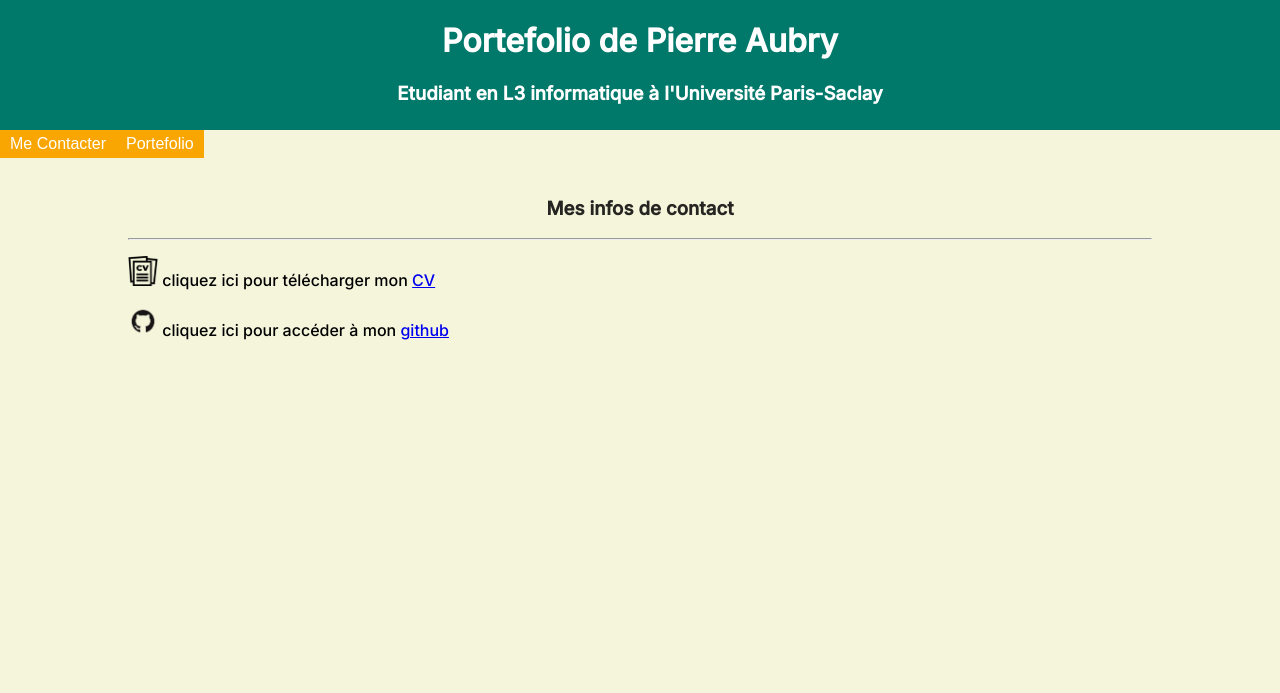
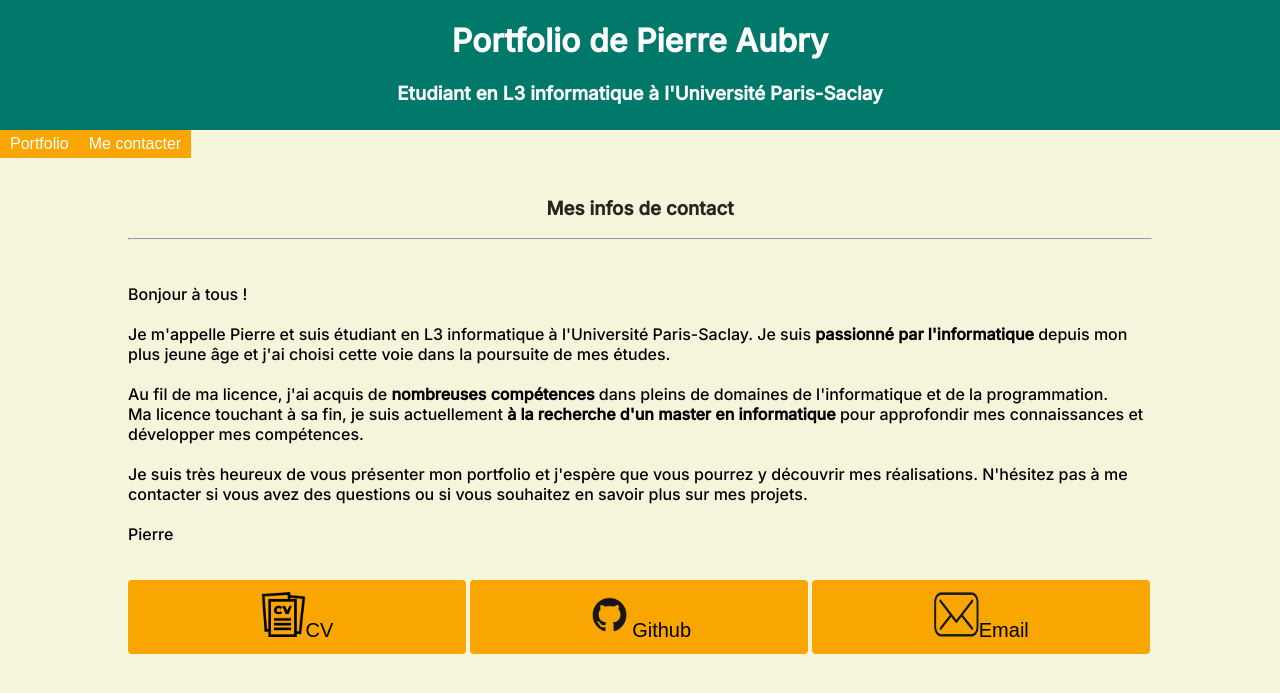
Before and after one commit to caillouaufromage/caillouaufromage.github.io, a PHP site: page /contact.html in a window 1280 px wide. Shown: the top 693 px of the page. Run offline with PHP 8.4, Linux system fonts and the light colour scheme.

Commit message:
page contacts + portfolio
Ajout descriptions + images
pages contact presque finie

```diff
--- a/contact.html
+++ b/contact.html
@@ -2,8 +2,8 @@
 <!DOCTYPE html>
 <html>
 <head>
-    <title>Pierre AUBRY - portefolio </title>
-    <link rel="icon" href="logos/drapeauFR.png">
+    <title>Pierre AUBRY - Portfolio </title>
+    <link rel="icon" href="logos/logo_site.png">
     <!-- the file style.css contains all the style of this file -->
     <link rel="preconnect" href="https://fonts.googleapis.com">
     <link rel="preconnect" href="https://fonts.gstatic.com" crossorigin>
@@ -18,14 +18,14 @@
     <div class="navtop">
         <div>
             <!-- EN-TÊTE -->
-            <h1 id=titre data-caption="caption">Portefolio de Pierre Aubry</h1>
+            <h1 id=titre data-caption="caption">Portfolio de Pierre Aubry</h1>
             <h3 id=titre data-caption="caption">Etudiant en L3 informatique à l'Université Paris-Saclay</h3>
         </div>
     </div>
 
     <div class="container">
-        <a href="contact.html"><button class="btn">Me Contacter</button></a>
-        <a href="index.php"><button class="btn">Portefolio</button></a>
+        <a href="index.html"><button class="btn">Portfolio</button></a>
+        <a href="contact.html"><button class="btn">Me contacter</button></a>
     </div>
 
 
@@ -35,10 +35,22 @@
     <div class="indent_content">
         <h3 id=rubrique> Mes infos de contact </h3>
         <hr>
-        <!-- lien cliquable vers mon cv dans ressources/cv -->
-        <p><img src="logos/logo_cv.png" style="width:30px;height:30px;">  cliquez ici pour télécharger mon <a target="_blank" href="documents/cv.pdf">CV</a></p>
-        <!-- lien vers mon github -->
-        <p><img src="logos/logo_github.png" style="width:30px;height:30px;"> cliquez ici pour accéder à mon <a target="_blank" href="https://github.com/caillouaufromage">github</a></p>
-    </div>
+        <br>
+        <p>
+            Bonjour à tous !<br><br>
+            Je m'appelle Pierre et suis étudiant en L3 informatique à l'Université Paris-Saclay. Je suis <b>passionné par l'informatique</b> depuis mon plus jeune âge et j'ai choisi cette voie dans la poursuite de mes études.<br><br>
+            Au fil de ma licence, j'ai acquis de <b>nombreuses compétences</b> dans pleins de domaines de l'informatique et de la programmation.<br>
+            Ma licence touchant à sa fin, je suis actuellement <b>à la recherche d'un master en informatique</b> pour approfondir mes connaissances et développer mes compétences.<br><br>
+            Je suis très heureux de vous présenter mon portfolio et j'espère que vous pourrez y découvrir mes réalisations.
+            N'hésitez pas à me contacter si vous avez des questions ou si vous souhaitez en savoir plus sur mes projets.<br><br>
+            Pierre<br>
+            <br>
+        </p>
+            <div class="container center">
+                <a href="documents/cv.pdf" target="_blank"><button class="ctc"><img src="logos/logo_cv.png" style="width:45px;height:45px;">CV</button></a>
+                <a href="https://github.com/caillouaufromage" target="_blank"><button class="ctc"><img src="logos/logo_github.png" style="width:45px;height:45px;">Github</button></a>
+                <a href="mailto:pierreaubryscolaire@gmail.com, pierre.aubry@universite-paris-saclay.fr"><button class="ctc"><img src="logos/logo_email.png" style="width:45px;height:45px;">Email</button></a>
+            </div>
+        </div>
 </body>
 </html>
--- a/style.css
+++ b/style.css
@@ -86,6 +86,11 @@ h5 {
     font-weight: bold;
 }
 
+#dtxt {
+    margin-left: 20px;
+    margin-right: 20px;
+}
+
 .details:hover{
     cursor: pointer;
 }
@@ -124,31 +129,66 @@ h5 {
     background-color: rgb(255, 191, 0);
 }
 
-.flag-button {
+/* .flag-button {
     transition-duration: 0.4s;
 }
-
+ */
 .container .flg img{
     height: 25px;
-    width: 40px;
-    border: 0;
-    background: no-repeat;
-    color:#00DBDE;
+    width: 30px;
 }
 
+.container .flg {
+    display: inline-block;
+    padding: 1px;
+    border: none;
+    background-color: transparent;
+    margin-left: 5px;
+}
+
+ .container .flg:hover {
+    cursor: pointer;
+ }
+
+
 #lien{
-    color: #5b105e;
+    color: #00796B;
 }
 
 
 .imgD{
     border: 1px solid rgb(182, 182, 182);
-    width: 25%;
-    height: 25%;
+    width: 45%;
+    height: 45%;
+    max-width: 500px;
+    max-height: 400px;
+    margin: 0 auto;
 }
 .imgD:hover{
     box-shadow: rgb(182, 182, 182) 0px 0px 10px 0px;
 }
+
+.ctc{
+    transition-duration: 0.4s;
+    background-color: #F9A602;
+    border: none;
+    color: rgb(0, 0, 0);
+    padding: 12px 16px;
+    font-size: 20px;
+    cursor: pointer;
+    width: 33%;
+    border-radius: 4px;
+    border:#262522
+}
+
+.ctc:hover {
+    background-color: rgb(255, 191, 0);
+}
+
+.ctc:active:after {
+
+}
+
 
 /* style for the footer */
 .footer {
```
Also changed, not shown: index.html (+29 -12 lines), images/IleInterdite_Defaite.png (added), images/IleInterdite_Victoire.png (added), images/IleInterdite_carteCoffre.png (added), images/IleInterdite_gameplay.png (added), images/frogger1.png (added), images/frogger2.png (added), logos/logo_email.png (added), logos/logo_site.png (added), 3 other files.
